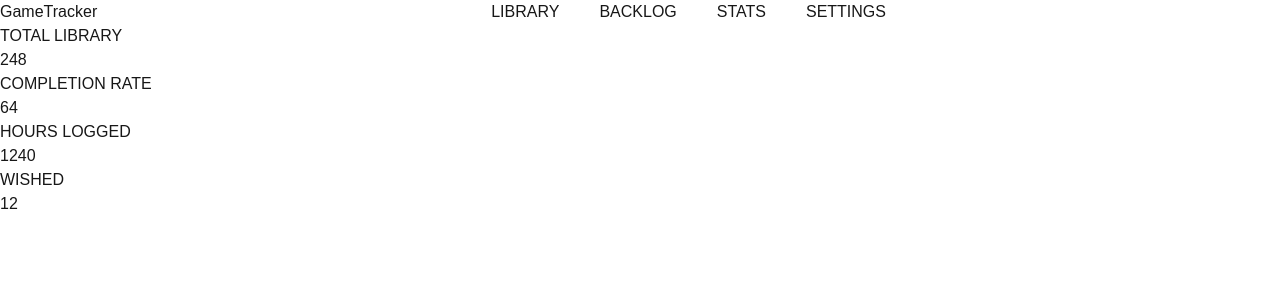
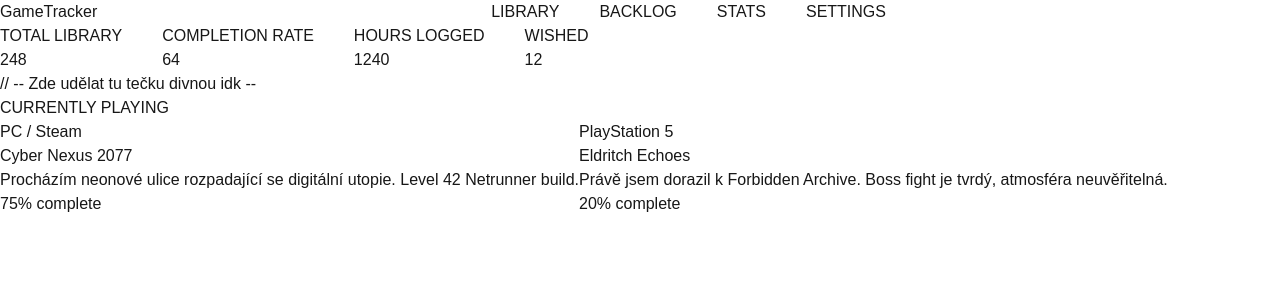
Before and after one commit to daeweeee/GameTracker-WEA, a Next.js app in the folder gametracker/: page / in a window 1280 px wide. Shown: the top 300 px of the page. Built offline with nearby package versions, Linux system fonts and the light colour scheme.

Commit message:
Co aktuálně hraji

```diff
--- a/gametracker/app/page.tsx
+++ b/gametracker/app/page.tsx
@@ -3,6 +3,8 @@ import NameLogo from "@/components/namelogo";
 import Navbar from "@/components/navbar";
 import Stats from "@/components/stats";
 import Status from "@/components/status";
+import AktHraneDiv from "@/components/akthranediv";
+import AktHranaHra from "@/components/akthranahra";
 
 export default function Home() {
   return (
@@ -33,6 +35,29 @@ export default function Home() {
           value="12"
         />
       </Stats>
+      <div>
+        // -- Zde udělat tu tečku divnou idk --
+        <h2>CURRENTLY PLAYING</h2>
+      </div>
+
+      <AktHraneDiv>
+        <AktHranaHra
+          obrazek=""
+          obrazekAlt=""
+          platforma="PC / Steam"
+          nazev="Cyber Nexus 2077"
+          coDelam="Procházím neonové ulice rozpadající se digitální utopie. Level 42 Netrunner build."
+          progress={75}
+        />
+        <AktHranaHra
+          obrazek=""
+          obrazekAlt=""
+          platforma="PlayStation 5"
+          nazev="Eldritch Echoes"
+          coDelam="Právě jsem dorazil k Forbidden Archive. Boss fight je tvrdý, atmosféra neuvěřitelná."
+          progress={20}
+        />
+      </AktHraneDiv>
     </div>
   );
 }
--- /dev/null
+++ b/gametracker/components/akthranahra.tsx
@@ -0,0 +1,11 @@
+export default function AktHranaHra({obrazek, obrazekAlt, platforma, nazev, coDelam, progress} : {obrazek: string, obrazekAlt: string, platforma: string, nazev: string, coDelam: string, progress: number}) {
+    return (
+        <div>
+            <img src={obrazek} alt={obrazekAlt} />
+            <h3>{platforma}</h3>
+            <h2>{nazev}</h2>
+            <p>{coDelam}</p>
+            <p>{progress}% complete</p>
+        </div>
+    );
+}
--- /dev/null
+++ b/gametracker/components/akthranediv.tsx
@@ -0,0 +1,7 @@
+export default function AktHraneDiv({children}) {
+    return (
+        <div className="flex">
+            {children}
+        </div>
+    );
+}
--- a/gametracker/components/stats.tsx
+++ b/gametracker/components/stats.tsx
@@ -1,6 +1,6 @@
 export default function Stats({ children } ) {
     return (
-        <div>
+        <div className="flex gap-10">
             { children }
         </div>
     );
--- a/gametracker/components/status.tsx
+++ b/gametracker/components/status.tsx
@@ -1,6 +1,6 @@
 export default function Status({name, value} : {name: string, value: string}) {
     return (
-        <div>
+        <div className="">
             <h4>{name}</h4>
             <p>{value}</p>
         </div>
```
